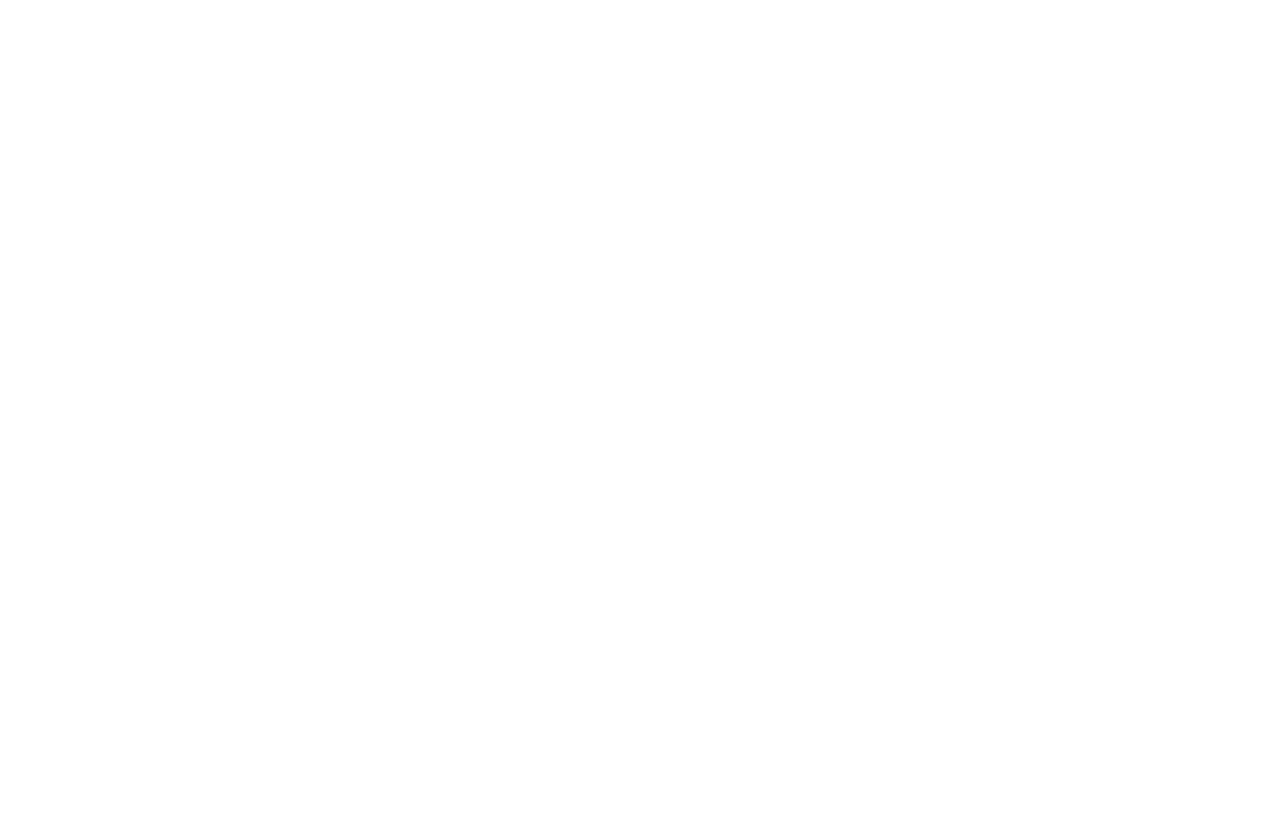
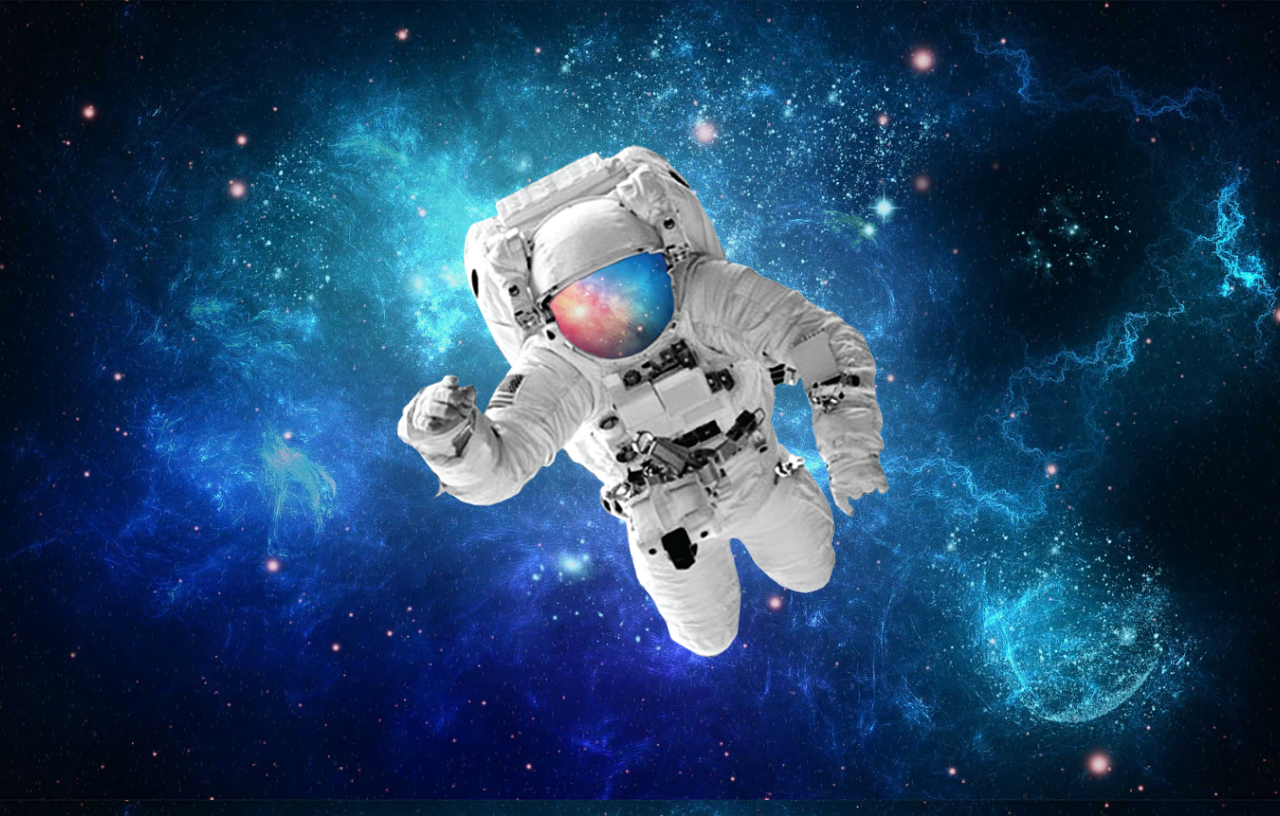
Before and after one commit to Fabiiano/html-css, a plain HTML site: page exercicios/desafios/d11/index.html in a window 1280 px wide. Drawn offline with Linux system fonts and the light colour scheme.

Commit message:
desafio 11 atualizado

```diff
--- a/exercicios/desafios/d11/index.html
+++ b/exercicios/desafios/d11/index.html
@@ -5,8 +5,28 @@
     <meta http-equiv="X-UA-Compatible" content="IE=edge">
     <meta name="viewport" content="width=device-width, initial-scale=1.0">
     <title>Desafio Astronauta</title>
+    <style>
+        body{
+            height: 100vh;
+            background: black url('imagens/espaco.jpg') center center no-repeat fixed;
+            background-size: cover;
+        }
+
+        #astronauta{
+            background-image: url('imagens/astronauta.png');
+            background-size: 100% 100%;
+            height: 70vh;
+            width: 70vh;
+            position: absolute;
+            left: 50%;
+            top: 50%;
+            transform: translate(-50%,-50%);
+        }
+
+    </style>
 </head>
 <body>
+    <section id="astronauta"></section>
 
 </body>
 </html>
```
Also changed, not shown: exercicios/desafios/d11/imagens/astronauta.png (renamed from exercicios/desafios/d11/astronauta.png), exercicios/desafios/d11/imagens/espaco.jpg (renamed from exercicios/desafios/d11/espaco.jpg).
